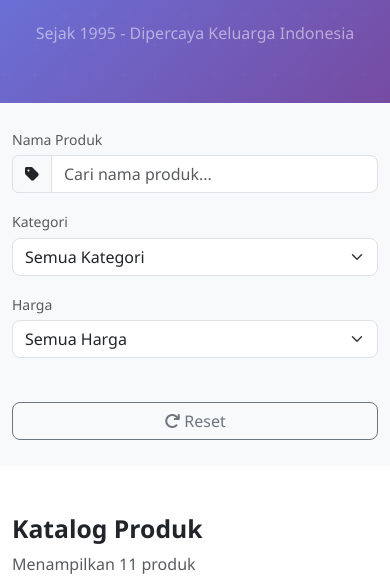
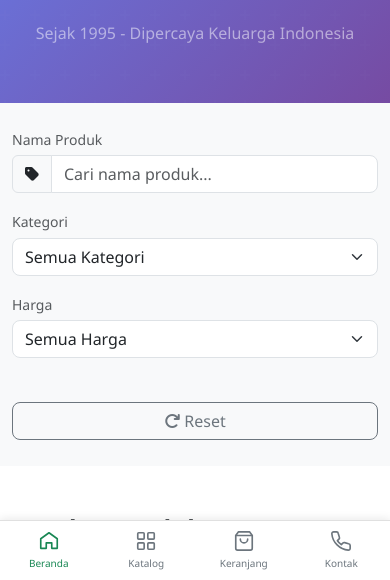
Before and after one commit to endratatak/Toko-Mainan-Tradisional-Bu-Suharti, a plain HTML site: page index.html in a window 390 px wide. Shown: the part 264-844 px from the top of the page. Drawn offline with nearby package versions, Linux system fonts and the light colour scheme; a small style sheet from the web is missing.

Commit message:
feat: tambah mobile bottom nav SVG ke versi UAT

```diff
--- a/css/style.css
+++ b/css/style.css
@@ -444,3 +444,38 @@ footer {
 .review-text {
     font-size: 12px;
 }
+/* == MOBILE BOTTOM NAV == */
+.mobile-bottom-nav { display: none; }
+@media (max-width: 768px) {
+  body { padding-bottom: 65px; }
+  .mobile-bottom-nav {
+    display: flex; position: fixed;
+    bottom: 0; left: 0; right: 0;
+    height: 60px; background: #fff;
+    border-top: 1px solid #e0e0e0;
+    z-index: 1050;
+    box-shadow: 0 -2px 8px rgba(0,0,0,0.08);
+  }
+  .mobile-bottom-nav a {
+    flex: 1; display: flex; flex-direction: column;
+    align-items: center; justify-content: center;
+    gap: 3px; text-decoration: none;
+    color: #6c757d; font-size: 10px; font-weight: 500;
+  }
+  .mobile-bottom-nav a.active,
+  .mobile-bottom-nav a:hover { color: #198754; }
+  .mobile-bottom-nav svg {
+    width: 22px; height: 22px;
+    stroke: currentColor; fill: none;
+    stroke-width: 1.8; stroke-linecap: round; stroke-linejoin: round;
+  }
+  .mobile-bottom-nav .cart-badge { position: relative; }
+  .mobile-bottom-nav .cart-badge-count {
+    position: absolute; top: -4px; right: -6px;
+    background: #dc3545; color: #fff;
+    font-size: 9px; font-weight: 700;
+    width: 16px; height: 16px; border-radius: 50%;
+    display: flex; align-items: center; justify-content: center;
+    border: 1.5px solid #fff;
+  }
+}
--- a/index.html
+++ b/index.html
@@ -120,5 +120,12 @@
     <script src="js/catalog.js"></script>
     <script src="js/main.js"></script>
 
+<!-- Mobile Bottom Nav -->
+<nav class="mobile-bottom-nav">
+  <a href="index.html" class="active"><svg viewBox="0 0 24 24"><path d="M3 9.5L12 3L21 9.5V20H15V14H9V20H3V9.5Z"/></svg>Beranda</a>
+  <a href="catalog.html"><svg viewBox="0 0 24 24"><rect x="3" y="3" width="7" height="7" rx="1"/><rect x="14" y="3" width="7" height="7" rx="1"/><rect x="3" y="14" width="7" height="7" rx="1"/><rect x="14" y="14" width="7" height="7" rx="1"/></svg>Katalog</a>
+  <a href="index.html#catalog-section" class="cart-badge"><svg viewBox="0 0 24 24"><path d="M6 2L3 6V20A2 2 0 005 22H19A2 2 0 0021 20V6L18 2Z"/><line x1="3" y1="6" x2="21" y2="6"/><path d="M16 10A4 4 0 018 10"/></svg>Keranjang<span class="cart-badge-count" id="mobileCartCount" style="display:none">0</span></a>
+  <a href="contact.html"><svg viewBox="0 0 24 24"><path d="M22 16.92V19.92A2 2 0 0120 22 19.79 19.79 0 012 4.08 2 2 0 014.11 2H7.09A2 2 0 019 3.72L10.27 8.05A2 2 0 019.76 10L8.09 11.67A16 16 0 0012.33 15.91L14 14.24A2 2 0 0115.94 13.73L20.27 15A2 2 0 0122 16.92Z"/></svg>Kontak</a>
+</nav>
 </body>
 </html>
```
